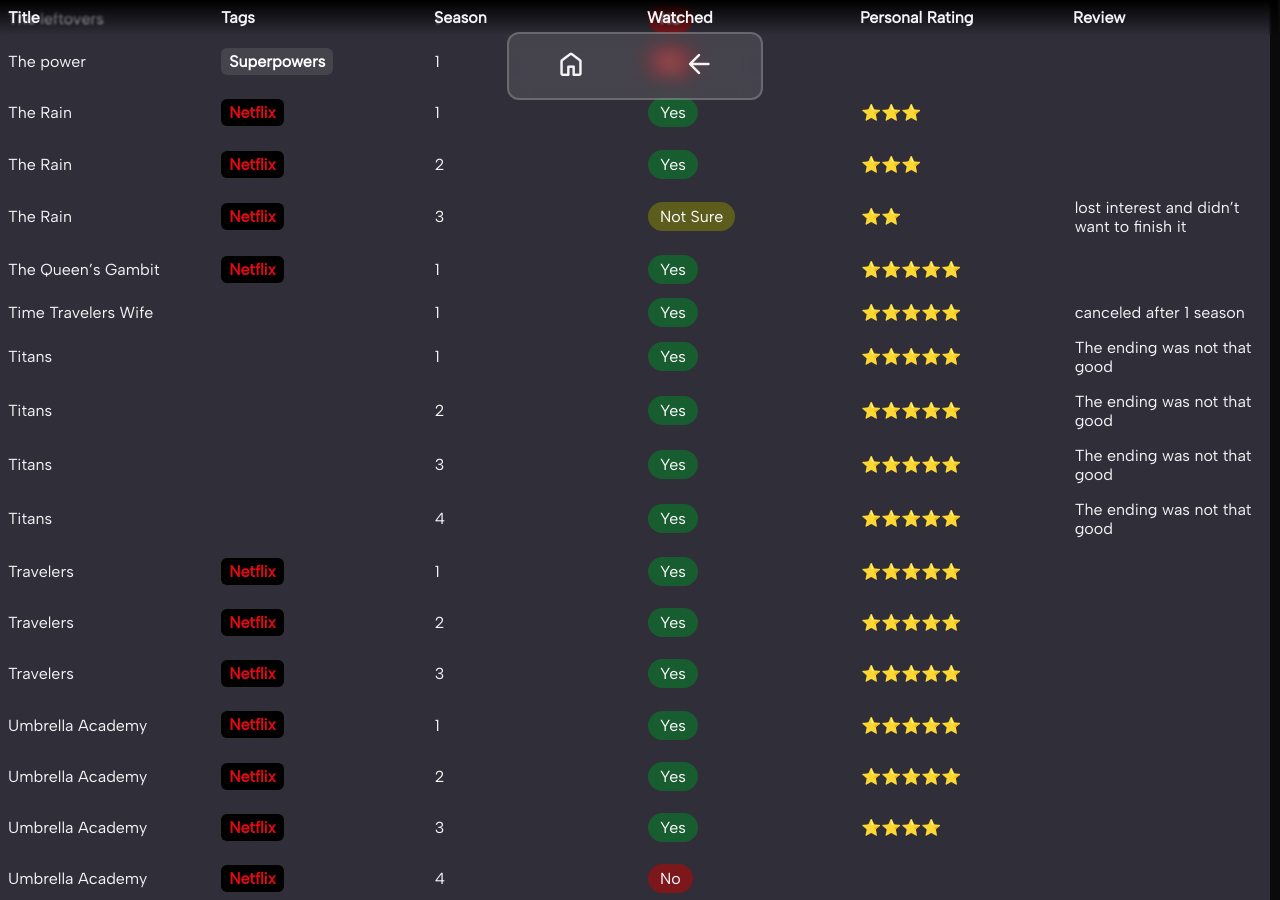
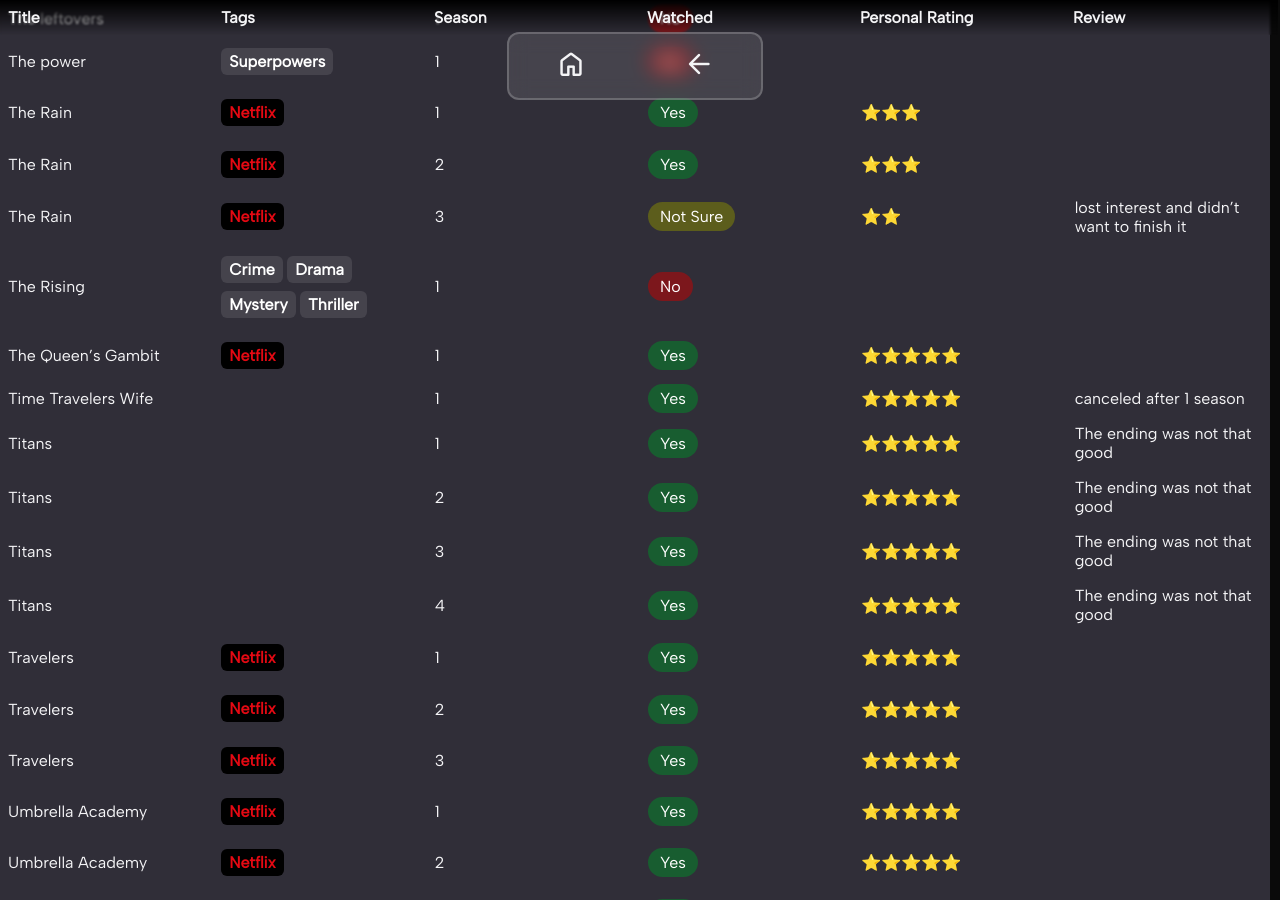
Before and after one commit to Plueres/Plueres.github.io, a Jekyll site: the page built from pages/showslist.md, in a window 1280 px wide and 900 px high, scrolled down 8216 px. Built offline with Jekyll 4.4.1, drawn with Linux system fonts in a browser that asks for light colours; some web fonts are replaced.

Commit message:
Update Lists “shows”

```diff
--- a/_data/shows.yml
+++ b/_data/shows.yml
@@ -730,6 +730,10 @@
     watched: "!notsure"
     personal_rating: 2
     review: lost interest and didn’t want to finish it
+  - watched: "!no"
+    title: The Rising
+    tags: "!Crime !Drama !Mystery !Thriller"
+    season: "1"
   - title: The Queen’s Gambit
     tags: "!Netflix"
     season: 1
```
